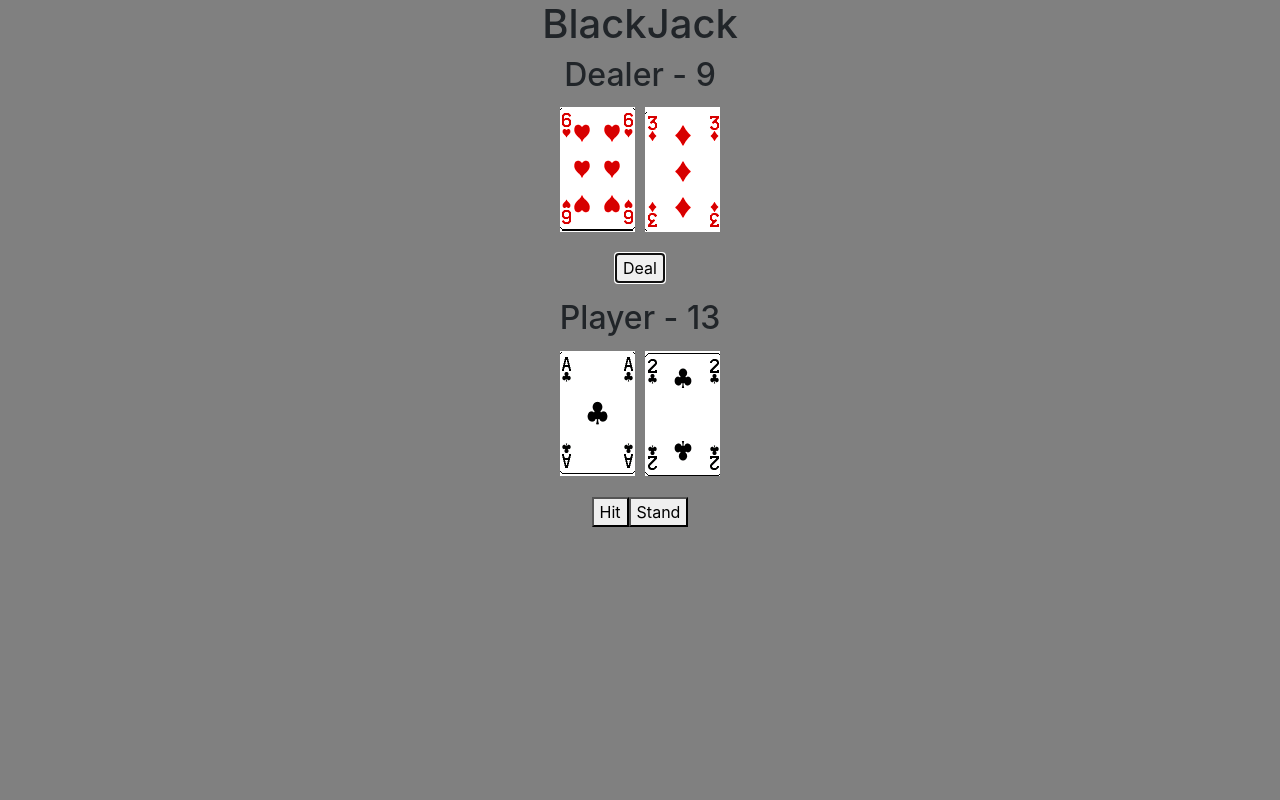
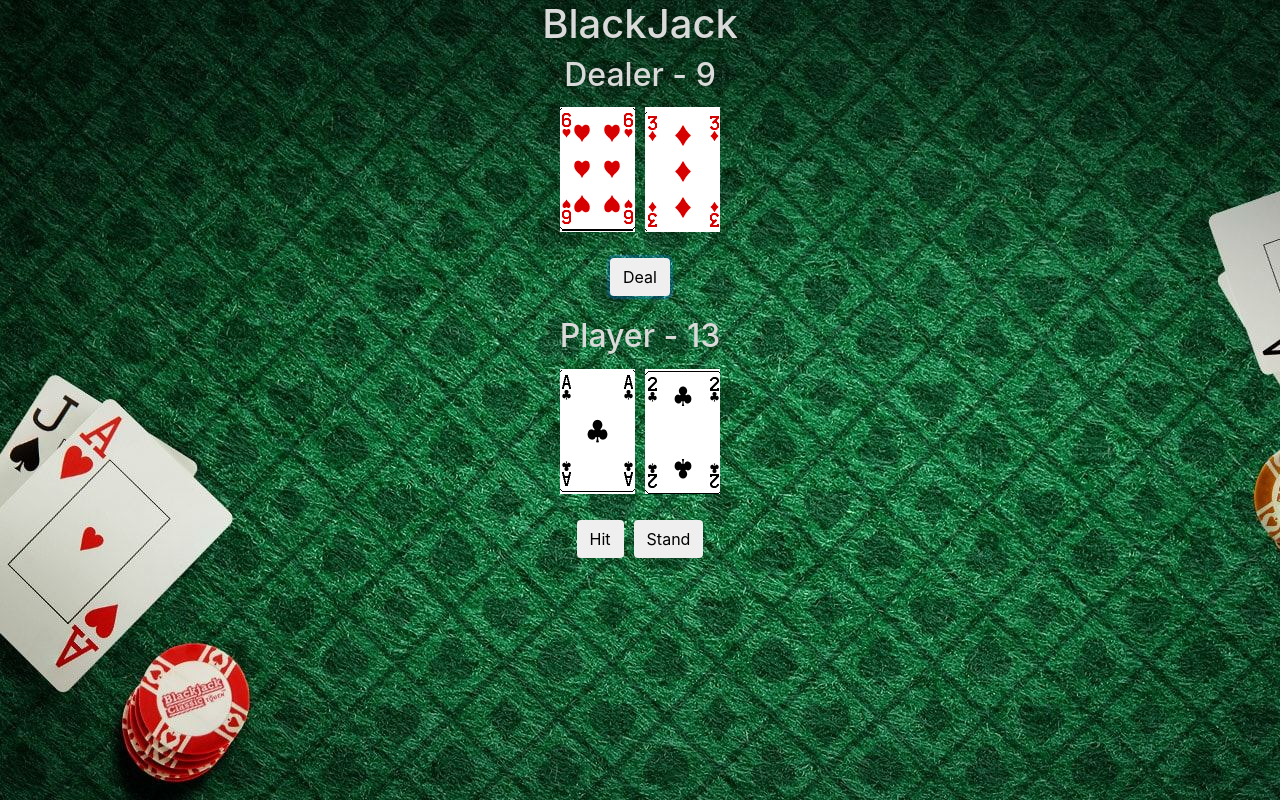
Before and after one commit to Scottl4784/WDI16---Project-1, a plain HTML site: page index.html in a window 1280 px wide. Both pictures are taken after a click on the button "Deal". Drawn offline with nearby package versions, Linux system fonts and the light colour scheme.

Commit message:
Added styling elements

```diff
--- a/index.html
+++ b/index.html
@@ -17,14 +17,14 @@
         <p class="dealer-cards"></p>
     </div>
     <div class="table">
-        <button class="deal">Deal</button>
+        <button class="deal btn">Deal</button>
     </div>
 
     <div class="player">
         <h2 class="player-total">Player - 0</h2>
         <p class="player-cards"></p>
     </div>
-    <button class="hit">Hit</button><button class="stand">Stand</button>
+    <button class="hit btn">Hit</button><button class="stand btn">Stand</button>
     <h1 class="toast"></h1>
 
 
--- a/script.js
+++ b/script.js
@@ -17,12 +17,14 @@ let cards = ['aceOfSpades', 'aceOfClubs', 'aceOfHearts', 'aceOfDiamonds',
 let cardsValue = [11, 11, 11, 11, 2, 2, 2, 2, 3, 3, 3, 3, 4, 4, 4, 4, 5, 5, 5, 5, 6, 6, 6, 6, 7, 7, 7, 7, 8, 8, 8, 8, 9, 9, 9, 9, 10, 10, 10, 10, 10, 10, 10, 10, 10, 10, 10, 10, 10, 10, 10, 10]
 
 // array holding the players current cards
-let playerCards = []
+const playerCards = []
 
 // let playerFaceCards = []
 
 // array holding the dealers current cards
-let dealerCards = []
+const dealerCards = []
+
+// pulls a random card from the cardsvalue array
 function randomNumber() {
     return Math.floor(Math.random() * cardsValue.length)
 }
@@ -45,13 +47,6 @@ function deal() {
     }, 0)
     if (playerTotal > 21) {
         reset()
-    }
-    if (dealerTotal > 21) {
-        for (i = 0; i < dealerCards.length; i++) {
-            if (dealerCards[i] === 11 && dealerTotal > 21) {
-                dealerTotal = dealerTotal - 10
-            }
-        }
     }
     // input player and dealer score into the DOM
     $('.player .player-total').html(`<h2>Player - ${playerTotal}</h2>`)
@@ -93,20 +88,15 @@ function dealerTurn() {
     let dealerTotal = dealerCards.reduce((pv, cv) => {
         return pv + (parseFloat(cv) || 0)
     }, 0)
+    // Updates the dealer total in the DOM
     $('.dealer .dealer-total').html(`<h2>Dealer - ${dealerTotal}</h2>`)
+    // Pushes images into the DOM
     for (i = 2; i < dealerCards.length; i++) {
         $('.dealer .dealer-cards').append(`<img src="images/${dealerCards[i]}.png">`)
     }
     //  deals cards to the dealer
     if (dealerTotal <= 17 || dealerTotal < playerTotal) {
         dealerCards.push(cardsValue.splice(randomNumber(), 1)[0])
-        if (dealerTotal > 21) {
-            for (i = 0; i < dealerCards.length; i++) {
-                if (dealerCards[i] === 11 && dealerTotal > 21) {
-                    dealerTotal = dealerTotal - 10
-                }
-            }
-        }
         dealerTurn()
     }
     if (dealerTotal > 21) {
@@ -136,8 +126,8 @@ function dealerTurn() {
 // resets the game
 function reset() {
     cardsValue = [11, 11, 11, 11, 2, 2, 2, 2, 3, 3, 3, 3, 4, 4, 4, 4, 5, 5, 5, 5, 6, 6, 6, 6, 7, 7, 7, 7, 8, 8, 8, 8, 9, 9, 9, 9, 10, 10, 10, 10, 10, 10, 10, 10, 10, 10, 10, 10, 10, 10, 10, 10]
-    playerCards = []
-    dealerCards = []
+    playerCards.splice(0, playerCards.length)
+    dealerCards.splice(0, dealerCards.length)
     playerFaceCards = []
     $('.player .player-cards').html('')
     $('.dealer .dealer-cards').html('')
--- a/style.css
+++ b/style.css
@@ -1,6 +1,7 @@
 body {
-    background-color: gray;
+    background-image: url(images/tablebackground.jpg);
     text-align: center;
+    color: rgb(218, 218, 218);
 }
 .alert {
     max-width: 200px;
@@ -12,3 +13,6 @@ body {
 img {
     margin: 5px;
 }
+button {
+    margin: 5px;
+}
```
Also changed, not shown: images/tablebackground.jpg (added), 1 other file.
